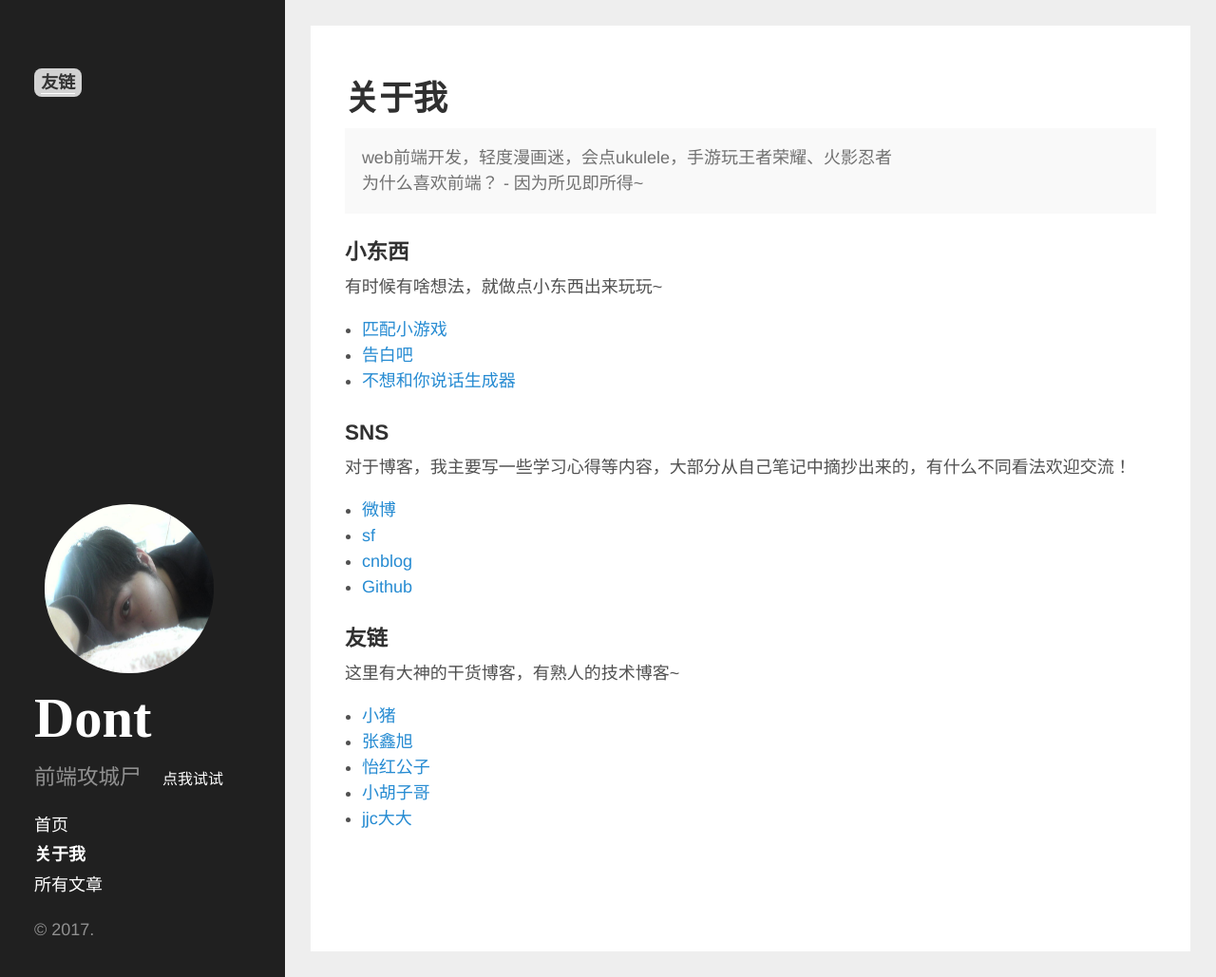
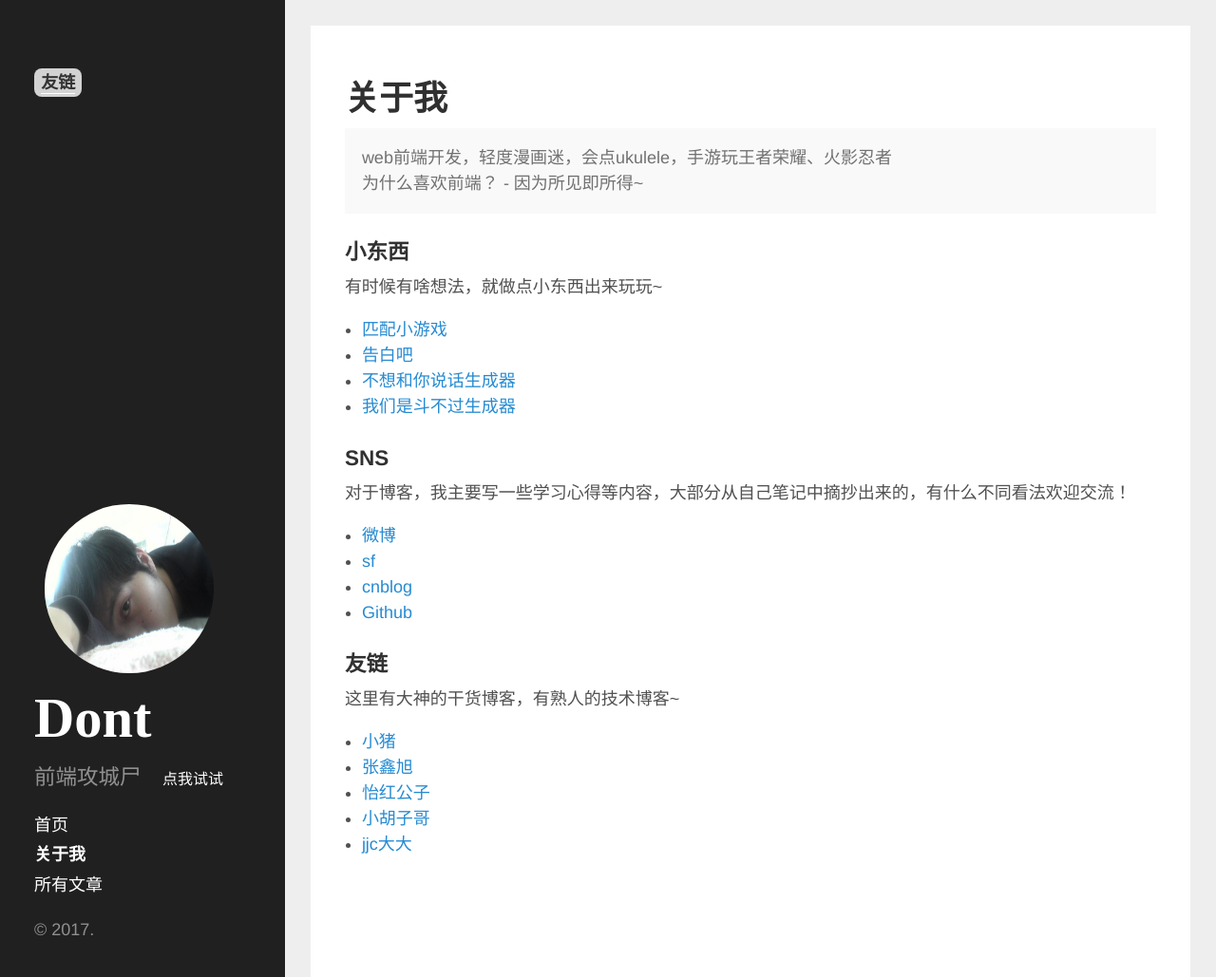
Before and after one commit to shellphon/githublog, a Jekyll site: the page built from about.md, in a window 1280 px wide and 1029 px high. Shown: the whole window at 95% size. Built offline with Jekyll 4.4.1, drawn with Linux system fonts in a browser that asks for light colours; comment, search, counter and statistics services are not loaded.

Commit message:
add mydata

```diff
--- a/_data/my.yml
+++ b/_data/my.yml
@@ -18,6 +18,9 @@ funlinks:
   - name: 不想和你说话生成器
     url: http://shellphon.wang/funs/notalk.html
 
+  - name: 我们是斗不过生成器
+    url: http://shellphon.wang/funs/cantbeat.html
+
 friendlinks:
   - name: 小猪
     url: http://blog.smallpig.cn
```
